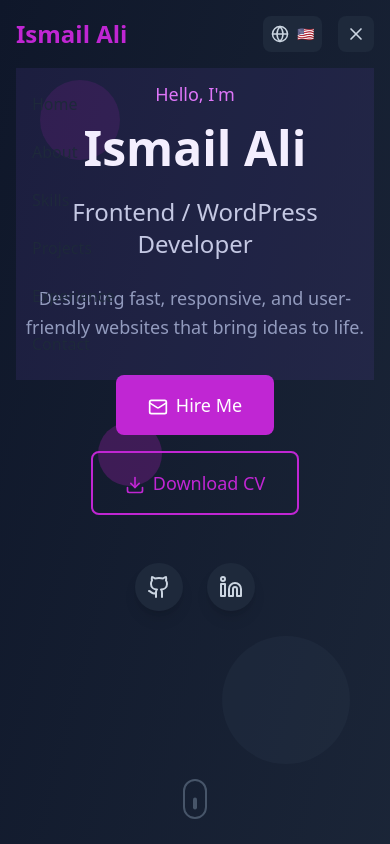
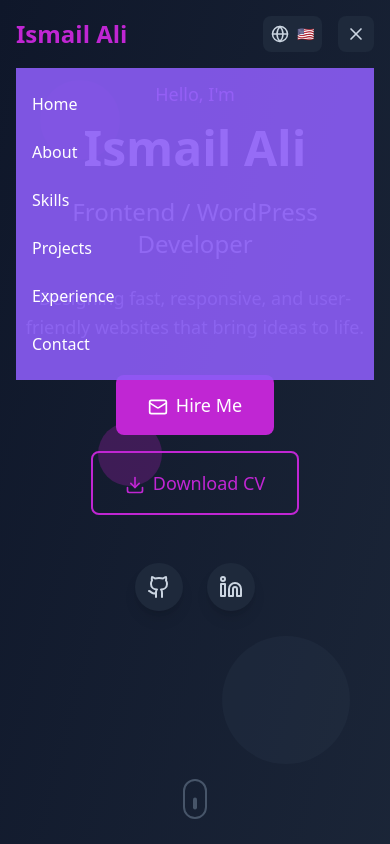
Before and after one commit to Ismail-webdev/Personal-Portfolio, a React (Vite) app: page / in a window 390 px wide. Both pictures are taken after a click on the button 356 px from the left and 34 px from the top of the page. Shown: the top 844 px of the page. Built offline with nearby package versions, Linux system fonts and the light colour scheme.

Commit message:
initial commit

```diff
--- a/src/components/Header.jsx
+++ b/src/components/Header.jsx
@@ -92,7 +92,7 @@ const Header = () => {
           }}
           transition={{ duration: 0.3 }}
           className="lg:hidden overflow-hidden"
-          style={{ backgroundColor: "rgba(139, 92, 246, 0.1)" }}
+          style={{ backgroundColor: "rgba(139, 92, 246, 0.9)" }}
         >
           <div className="py-4 space-y-2">
             {navItems.map((item) => (
@@ -101,7 +101,7 @@ const Header = () => {
                 onClick={() => scrollToSection(item.href)}
                 className={` ${
                   i18n.language === "ar" ? "text-right " : "text-left "
-                }block w-full  px-4 py-2 text-primary-800 hover:bg-accent-200 rounded-lg transition-colors duration-300`}
+                }block w-full  px-4 py-2 text-white hover:bg-accent-200 rounded-lg transition-colors duration-300`}
               >
                 {item.name}
               </button>
```
